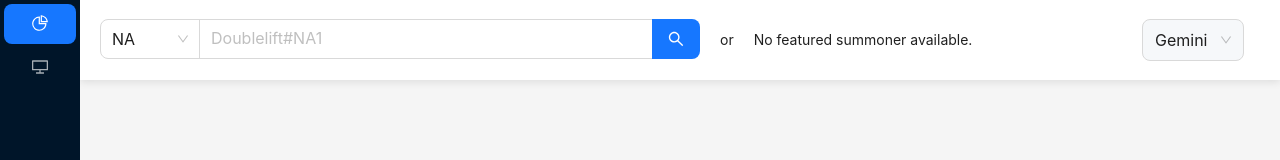
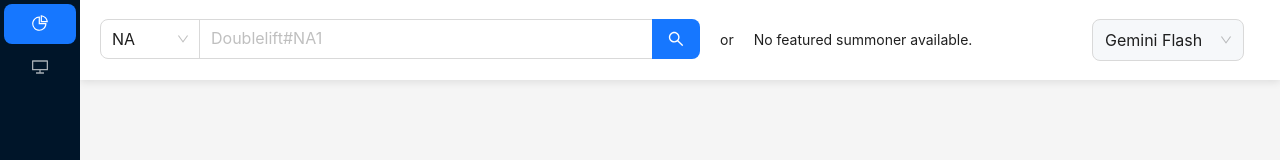
Before and after one commit to kostadindev/GONEXT, a React (Create React App) app in the folder frontend/: page / in a window 1280 px wide. Shown: the top 160 px of the page. Built offline with nearby package versions, Linux system fonts and the light colour scheme; no server answers.

Commit message:
add update in client

```diff
--- a/frontend/src/features/layout/header/header.tsx
+++ b/frontend/src/features/layout/header/header.tsx
@@ -1,17 +1,21 @@
 import React, { useState } from "react";
-import { Avatar, Button, Layout, Select, Space, Typography } from "antd";
+import { Avatar, Button, Layout, Select, notification, Typography } from "antd";
 import { DownOutlined } from "@ant-design/icons";
 import GlobalSearch from "../../global-search/global-search";
 import { QuickSearch } from "../../quick-search/quick-search";
 import { GoogleLogin } from "@react-oauth/google";
 import { handleLoginSuccess, handleLogout } from "../../../libs/apis/auth-api";
 import { useUser } from "../../../context/user.context";
+import { updateUserLLM } from "../../../libs/apis/users-api";
+import { LLMOptions } from "../../../libs/general/users";
 
 const { Text } = Typography;
 
 export const Header: React.FC = () => {
   const { user, setUser } = useUser();
-  const [selectedModel, setSelectedModel] = useState<string>(user || "Gemini");
+  const [selectedModel, setSelectedModel] = useState<string>(
+    user?.llm || LLMOptions.GEMINI_FLASH
+  );
 
   const onLoginSuccess = async (credentialResponse: any) => {
     const token = credentialResponse.credential;
@@ -28,9 +32,28 @@ export const Header: React.FC = () => {
     setUser(null);
   };
 
-  const handleModelChange = (value: string) => {
+  const handleModelChange = async (value: string) => {
     setSelectedModel(value);
-    console.log("Selected model:", value);
+
+    // Update the LLM preference in the backend
+    try {
+      await updateUserLLM(value);
+      notification.success({
+        message: "LLM Updated",
+        description: `Your LLM model has been successfully updated to ${value}.`,
+      });
+
+      // Update the user context if needed
+      if (user) {
+        setUser({ ...user, llm: value });
+      }
+    } catch (error) {
+      console.error("Failed to update LLM:", error);
+      notification.error({
+        message: "Update Failed",
+        description: "Unable to update the LLM model. Please try again later.",
+      });
+    }
   };
 
   return (
@@ -46,12 +69,13 @@ export const Header: React.FC = () => {
           <Select
             value={selectedModel}
             onChange={handleModelChange}
-            style={{ width: 100 }}
+            style={{ width: 150 }}
             size="large"
             bordered={false}
             options={[
-              { label: "Gemini", value: "Gemini" },
-              { label: "GPT", value: "GPT" },
+              { label: "GPT Mini", value: LLMOptions.GPT_MINI },
+              { label: "Gemini Flash", value: LLMOptions.GEMINI_FLASH },
+              { label: "GPT", value: LLMOptions.GPT },
             ]}
             suffixIcon={<DownOutlined />}
           />
@@ -101,7 +125,6 @@ const llmSelectorStyle: React.CSSProperties = {
   borderRadius: "8px",
   border: "1px solid #d9d9d9",
   display: "flex",
-  // padding: "4px 0",
   alignItems: "center",
 };
 
--- /dev/null
+++ b/frontend/src/libs/apis/users-api.ts
@@ -0,0 +1,31 @@
+import { putData } from "./reusable-api";
+
+/**
+ * Update the user's LLM preference.
+ *
+ * @param llm - The LLM option to set for the user (e.g., "Gemini" or "GPT").
+ * @returns The updated user object or an error if the operation fails.
+ */
+export const updateUserLLM = async (llm: string) => {
+  return await putData("users/llm", { llm });
+};
+
+/**
+ * Update the user's language preference.
+ *
+ * @param language - The language to set for the user (must match supported languages).
+ * @returns The updated user object or an error if the operation fails.
+ */
+export const updateUserLanguage = async (language: string) => {
+  return await putData("users/language", { language });
+};
+
+/**
+ * Update the user's theme preference.
+ *
+ * @param theme - The theme option to set for the user (e.g., "light" or "dark").
+ * @returns The updated user object or an error if the operation fails.
+ */
+export const updateUserTheme = async (theme: string) => {
+  return await putData("users/theme", { theme });
+};
--- /dev/null
+++ b/frontend/src/libs/general/users.ts
@@ -0,0 +1,5 @@
+export enum LLMOptions {
+  GPT_MINI = 'gpt-4o-mini',
+  GEMINI_FLASH = 'gemini-1.5-flash',
+  GPT = 'gpt-4o',
+}
```
